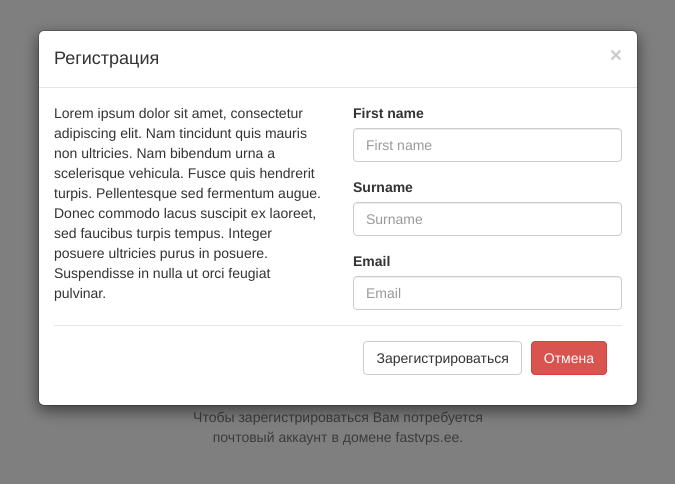
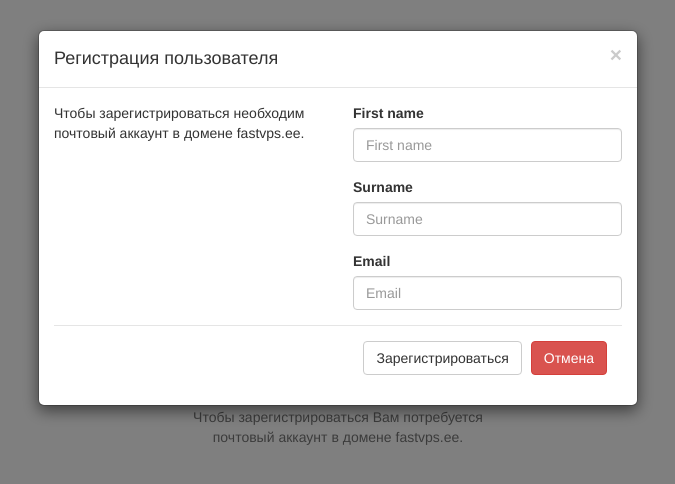
Before and after one commit to daniilplyushko/flowerstock, a plain HTML site: page index.html in a window 1280 px wide. Both pictures are taken after a click on the button "Регистрация". Shown: the whole page, without its empty margins (302-977 px from the left). Drawn offline with nearby package versions, Linux system fonts and the light colour scheme.

Commit message:
Index page changed.

```diff
--- a/index.html
+++ b/index.html
@@ -32,24 +32,24 @@
               </div>
             </form>
             <hr>
-              <p class="text-center"><button type="button" class="btn btn-default" data-toggle="modal" data-target="#ModalURegistration">Регистрация</button></p>
+              <p class="text-center"><button type="button" class="btn btn-default" data-toggle="modal" data-target="#ModalUserRegistration">Регистрация</button></p>
               <p class="text-muted text-center">Чтобы зарегистрироваться Вам потребуется<br/>почтовый аккаунт в домене fastvps.ee.</p>
             </div>
       </div>
     </div>
-   <div class="modal fade" id="ModalURegistration">
+   <div class="modal fade" id="ModalUserRegistration">
        <div class="modal-dialog">
            <div class="modal-content">
                <div class="modal-header">
                   <button class="close" type="button" data-dismiss="modal">
                        &times;
                    </button>
-                   <h4 class="modal-title">Регистрация</h4>
+                   <h4 class="modal-title">Регистрация пользователя</h4>
                </div>
                <div class="modal-body">
                         <div class="row">
                           <div class="col-md-6">
-                          <p class="line">Lorem ipsum dolor sit amet, consectetur adipiscing elit. Nam tincidunt quis mauris non ultricies. Nam bibendum urna a scelerisque vehicula. Fusce quis hendrerit turpis. Pellentesque sed fermentum augue. Donec commodo lacus suscipit ex laoreet, sed faucibus turpis tempus. Integer posuere ultricies purus in posuere. Suspendisse in nulla ut orci feugiat pulvinar.</p>
+                          <p>Чтобы зарегистрироваться необходим почтовый аккаунт в домене fastvps.ee.</p>
                           </div>
                           <div class="col-md-6">
                            <div class="block3">
@@ -104,6 +104,6 @@
    </div>
       </div>
     <script src="https://ajax.googleapis.com/ajax/libs/jquery/1.11.3/jquery.min.js"></script>
-    <script src="js/bootstrap.js"></script>
+    <script src="resources/js/bootstrap.js"></script>
   </body>
 </html>
```
